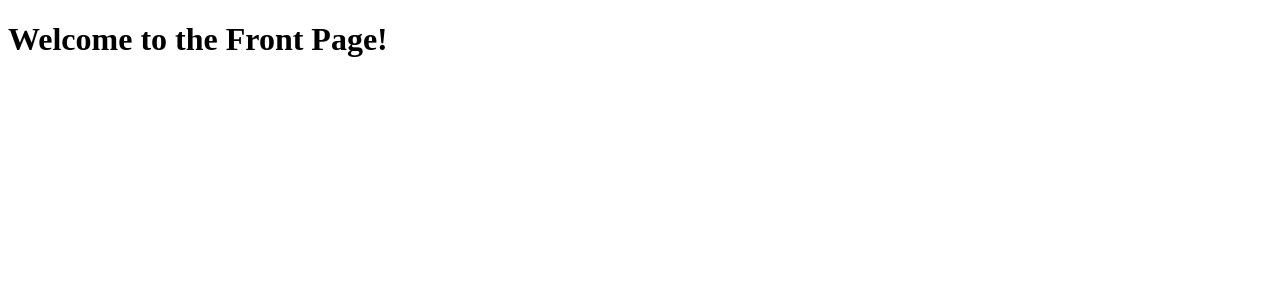
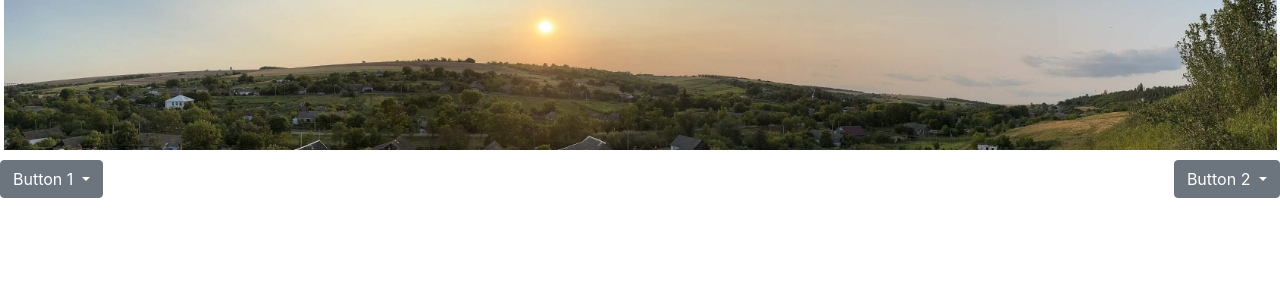
Before and after one commit to ruvamd/colosovo_django, a Django app: page / in a window 1280 px wide. Shown: the top 300 px of the page. Run offline with Django 4.2, Linux system fonts and the light colour scheme; some libraries are stand-ins or nearby versions.

Commit message:
added buttons

```diff
--- a/colosovo/settings.py
+++ b/colosovo/settings.py
@@ -58,7 +58,7 @@ ROOT_URLCONF = 'colosovo.urls'
 TEMPLATES = [
     {
         'BACKEND': 'django.template.backends.django.DjangoTemplates',
-        'DIRS': [os.path.join(BASE_DIR,'frontend','templates')],
+        'DIRS': [os.path.join(BASE_DIR,'frontend','templates',)],
         'APP_DIRS': True,
         'OPTIONS': {
             'context_processors': [
@@ -67,6 +67,7 @@ TEMPLATES = [
                 'django.contrib.auth.context_processors.auth',
                 'django.contrib.messages.context_processors.messages',
             ],
+            'builtins':['django.templatetags.static'],
         },
     },
 ]
--- a/frontend/templates/frontend/front_page.html
+++ b/frontend/templates/frontend/front_page.html
@@ -5,10 +5,79 @@
 <head>
     <meta charset="UTF-8">
     <meta name="viewport" content="width=device-width, initial-scale=1.0">
-    <title>Front Page</title>
+    <title>colosovo</title>
+
+    <!-- Include Bootstrap CSS -->
+    <link rel="stylesheet" href="https://stackpath.bootstrapcdn.com/bootstrap/4.3.1/css/bootstrap.min.css">
+
+    <style>
+        /* Add some basic styling for the image container */
+        .header-image-container {
+            max-width: 100%;
+            overflow: hidden;
+            text-align: center;
+        }
+
+        /* Set the image dimensions */
+        .header-image-container img {
+            width: 1273px;
+            height: 150px;
+            object-fit: cover;  /* Maintain aspect ratio and cover the container */
+        }
+
+        /* Style for the toolbar */
+        .toolbar {
+            display: flex;
+            justify-content: space-between;
+            margin-top: 10px;
+
+        {% comment %} /* Style for the dropdown buttons */
+        .dropdown {
+            margin: 0 5px;  /* Add margin between buttons */
+        } {% endcomment %}
+
+    </style>
+
 </head>
+
 <body>
-    <h1>Welcome to the Front Page!</h1>
-    <!-- Add your content here -->
+
+    <div class="header-image-container">
+        <img src="{% static 'header_image.jpeg' %}" alt="Header Image">
+    </div>
+
+    <!-- Toolbar with Bootstrap dropdown buttons -->
+    <div class="toolbar">
+
+        <div class="dropdown">
+            <button class="btn btn-secondary dropdown-toggle" type="button" id="dropdown1" data-toggle="dropdown" aria-haspopup="true" aria-expanded="false">
+                Button 1
+            </button>
+
+            <div class="dropdown-menu" aria-labelledby="dropdown1">
+                <a class="dropdown-item" href="#">Option 1</a>
+                <a class="dropdown-item" href="#">Option 2</a>
+                <a class="dropdown-item" href="#">Option 3</a>
+            </div>
+        </div>
+
+        <div class="dropdown">
+            <button class="btn btn-secondary dropdown-toggle" type="button" id="dropdown1" data-toggle="dropdown" aria-haspopup="true" aria-expanded="false">
+                Button 2
+            </button>
+            <div class="dropdown-menu" aria-labelledby="dropdown1">
+                <a class="dropdown-item" href="#">Option 1</a>
+                <a class="dropdown-item" href="#">Option 2</a>
+                <a class="dropdown-item" href="#">Option 3</a>
+            </div>
+        </div>
+
+    </div>
+
+    <!-- Include Bootstrap JS and jQuery -->
+    <script src="https://code.jquery.com/jquery-3.3.1.slim.min.js"></script>
+    <script src="https://cdnjs.cloudflare.com/ajax/libs/popper.js/1.14.7/umd/popper.min.js"></script>
+    <script src="https://stackpath.bootstrapcdn.com/bootstrap/4.3.1/js/bootstrap.min.js"></script>
+
 </body>
 </html>
```
Also changed, not shown: frontend/static/header_image.jpeg (added).
